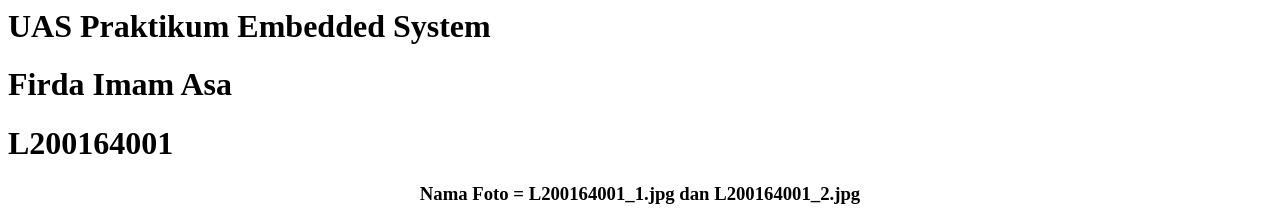
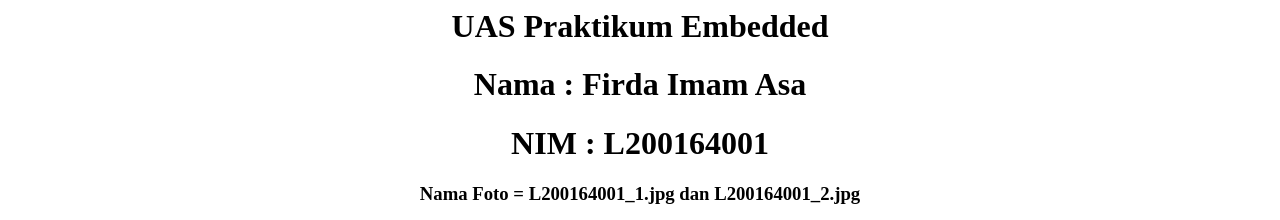
Before and after one commit to L200164001/L200164001.github.io, a plain HTML site: page rpi/index.html in a window 1280 px wide. Shown: the top 220 px of the page. Drawn offline with Linux system fonts and the light colour scheme.

Commit message:
Update index.html

```diff
--- a/rpi/index.html
+++ b/rpi/index.html
@@ -1,9 +1,9 @@
 <html>
 <body>
-  <h1>UAS Praktikum Embedded System</h1>
- <h1>Firda Imam Asa</h1>
- <h1>L200164001</h1>
 <center>
+ <h1>UAS Praktikum Embedded</h1>
+ <h1>Nama : Firda Imam Asa</h1>
+ <h1>NIM : L200164001</h1>
 <h3>Nama Foto = L200164001_1.jpg   dan  L200164001_2.jpg</h3> </br>
 <img src="L200164001_1.jpg" alt="Italian Trulli" style="width:950px;height:600px;"> </br>
 <img src="L200164001_2.jpg" alt="Italian Trulli" style="width:950px;height:600px;"> </br></br>
```
